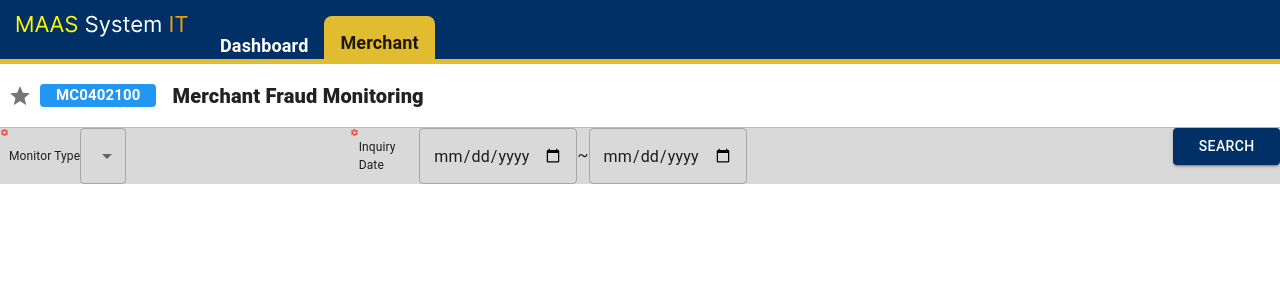
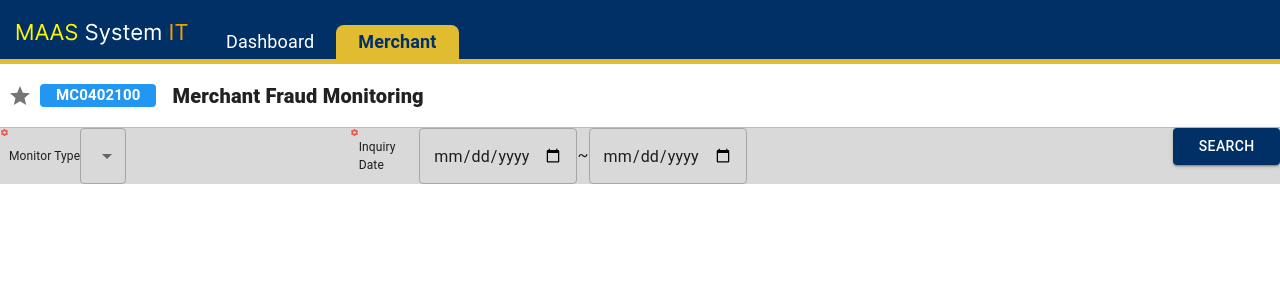
Before and after one commit to OracleTuxedo/bcap-fe, a Next.js app: page /mc04/mc0402100 in a window 1280 px wide. Shown: the top 300 px of the page. Built offline with nearby package versions, Linux system fonts and the light colour scheme.

Commit message:
update navbar

```diff
--- a/src/components/molecules/NavbarItem.tsx
+++ b/src/components/molecules/NavbarItem.tsx
@@ -1,5 +1,5 @@
 import { DomainHashmap } from '@/config/menu';
-import { Box } from '@mui/material';
+import { Box, Button } from '@mui/material';
 import { Label } from '../atoms';
 import { FontWeightEnum, LabelVariantEnum } from '@/enums';
 
@@ -13,19 +13,27 @@ const NavbarItem = ({
   domainName,
   navbarActive = false,
 } : NavbarMenuProps) => {
+  console.log("domainName", domainName);
   return (
-    <Box>
-        <Box sx={{
-          bgcolor : navbarActive ? 'tertiary.main' : '',
-          borderTopLeftRadius : 8,
-          borderTopRightRadius : 8,
-          height : '3em',
-          padding : '1em',
-          mt : '1em',
-        }}>
-          <Label color={navbarActive ? '' : 'white'} size={18} variant={navbarActive ? LabelVariantEnum.H4 : LabelVariantEnum.H6} weight={FontWeightEnum.BOLD}>{domainName}</Label>
-        </Box>
+    <Button sx={{
+      textTransform : 'none',
+      bgcolor : navbarActive ? 'tertiary.main' : '',
+      borderTopLeftRadius : 8,
+      borderTopRightRadius : 8,
+      borderBottomLeftRadius : 0,
+      borderBottomRightRadius : 0,
+    }}>
+      <Box sx={{
+        mx : '1em'
+      }}>
+        <Label
+          color={navbarActive ? '' : 'white'}
+          size={18}
+          variant={LabelVariantEnum.H4}
+          weight={navbarActive ? FontWeightEnum.BOLD : FontWeightEnum.NORMAL}
+        >{domainName}</Label>
       </Box>
+    </Button>
   );
 };
 
--- a/src/components/organism/Navbar.tsx
+++ b/src/components/organism/Navbar.tsx
@@ -28,7 +28,8 @@ const Navbar = ({data, page} : NavbarProps) => {
             <Box
                 sx={{
                     mx : '1em',
-                    alignContent : 'center'
+                    mt : '1em',
+                    alignSelf : 'center'
                 }}
             >
                 <Image
@@ -38,11 +39,16 @@ const Navbar = ({data, page} : NavbarProps) => {
                     height={23}
                 />
             </Box>
-            {
-                domainName.map(item => (
-                    <NavbarItem domainName={data[item].default} navbarActive={item == page ? true : false} />
-                ))
-            }
+            <Box sx={{
+                position : 'relative',
+                alignContent : 'end'
+            }}>
+                {
+                    domainName.map(item => (
+                        <NavbarItem domainName={data[item].default} navbarActive={item == page ? true : false} />
+                    ))
+                }
+            </Box>
         </Box>
     )
 }
--- a/src/pages/mc04/mc0402100/index.tsx
+++ b/src/pages/mc04/mc0402100/index.tsx
@@ -1,9 +1,9 @@
-import { BaseButton, BaseContainer, DropdownLabel, Gap, Header, InputDateLabel } from "@/components"
+import { BaseButton, BaseContainer, DropdownLabel, Gap, Header, InputDateLabel, Seo } from "@/components"
 import { ButtonVariantEnum } from "@/enums";
 import { DashboardLayout } from "@/layout";
 import { selectOption } from "@/types";
 import { SelectChangeEvent } from "@mui/material";
-import { ChangeEvent, useState } from "react"
+import { ChangeEvent, useState } from "react";
 
 const MC0402100 = () => {
     const [isFavorite, setIsFavorite] = useState<boolean>(false);
@@ -52,6 +52,7 @@ const MC0402100 = () => {
 
     return (
         <DashboardLayout page="MERCHANT">
+            <Seo title="Merchant Fraud Monitor" />
             <BaseContainer>
                 <Header isFavorite={isFavorite} onClickHandler={favoriteHandler} screenId="MC0402100" title="Merchant Fraud Monitoring"/>
                 <BaseContainer isFlex row color="#D9D9D9">
```
